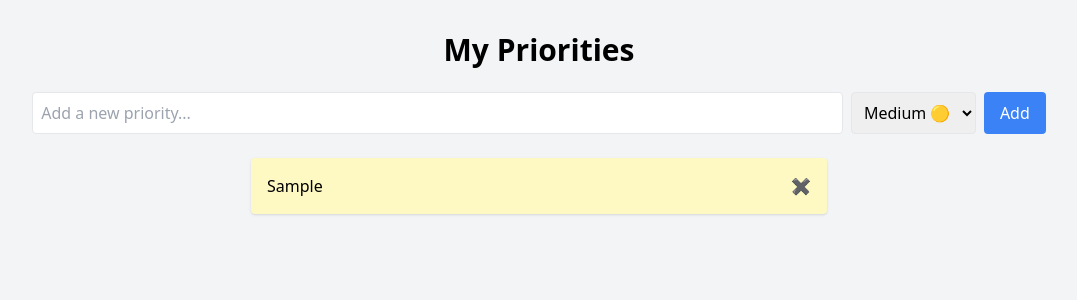
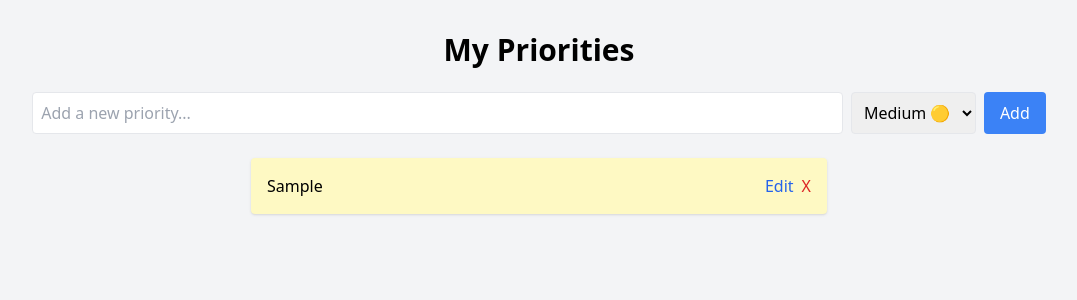
Before and after one commit to diana-lim/priorities-app, a React (Create React App) app: page / in a window 1280 px wide. Both pictures are taken after typing "Sample" into the empty fields and a click on the button "Add". Shown: the top 300 px of the page, without its empty margins (101-1178 px from the left). Built offline with nearby package versions, Linux system fonts and the light colour scheme.

Commit message:
Add inline editing and fix refresh persistence bug

```diff
--- a/src/App.js
+++ b/src/App.js
@@ -4,27 +4,21 @@ import PriorityList from './components/PriorityList';
 import { useState, useEffect } from 'react';
 
 function App() {
-  const [priorities, setPriorities] = useState([]);
+  const [priorities, setPriorities] = useState(() => {
+    try {
+      const saved = localStorage.getItem("priorities");
+      const parsed = saved ? JSON.parse(saved) : [];
+      return Array.isArray(parsed) ? parsed : [];
+    }
+    catch {
+      return [];
+    }
+  });
 
-  // Load saved priorities from LocalStorage
-  useEffect(() => {
-    const saved = localStorage.getItem("priorities");
-    if(saved) {
-      // setPriorities(JSON.parse(saved));
-      try {
-        const parsed = JSON.parse(saved);
-        if(Array.isArray(parsed)) {
-          setPriorities(parsed);
-        }
-        else {
-          console.warn("Saved priorities is not an array, ignoring.")
-        }
-      }
-      catch (error) {
-        console.warn("Failed to parse priorities from localStorage:", error);
-      }
-    }
-  }, []);
+  const [editingId, setEditingId] = useState(null);
+  const [editingText, setEditingText] = useState("");
+  const [editingLevel, setEditingLevel] = useState("");
+
 
   // Save priorities to localStorage when it changes
   useEffect(() => {
@@ -54,6 +48,18 @@ function App() {
     setPriorities(priorities.filter((p) => p.id !== id));
   };
 
+  // Save edits to a priority
+  const saveEdit = (id) => {
+    setPriorities((prev) =>
+      prev.map((p) =>
+        p.id === id ? { ...p, text: editingText, level: editingLevel } : p
+      )
+    );
+    setEditingId(null);
+    setEditingText("");
+    setEditingLevel("");
+  };
+
   return (
     <div className="min-h-screen bg-gray-100 p-8">
       <h1 className="text-3xl font-bold mb-6 text-center">My Priorities</h1>
@@ -62,6 +68,11 @@ function App() {
         priorities={priorities}
         toggleDone={toggleDone}
         removePriority={removePriority}
+        editingId={editingId}
+        editingText={editingText}
+        setEditingId={setEditingId}
+        setEditingText={setEditingText}
+        saveEdit={saveEdit}
       />
     </div>
   );
--- a/src/components/PriorityList.js
+++ b/src/components/PriorityList.js
@@ -1,26 +1,57 @@
 import React from "react";
 
-function PriorityList({ priorities, toggleDone, removePriority }) {
+function PriorityList({
+    priorities,
+    toggleDone,
+    removePriority,
+    editingId,
+    editingText,
+    editingLevel,
+    setEditingId,
+    setEditingText,
+    setEditingLevel,
+    saveEdit
+}) {
   // Sort by priority: high > medium > low
   const priorityOrder = { highest: 1, high: 2, medium: 3, low: 4, lowest: 5 };
   const sorted = [...priorities].sort(
     (a, b) => priorityOrder[a.level] - priorityOrder[b.level]
   );
 
+  // Background colors
+  const bgColor = {
+    highest: "bg-rose-100",
+    high: "bg-red-100",
+    medium: "bg-yellow-100",
+    low: "bg-green-100",
+    lowest: "bg-gray-100",
+  };
+
   return (
     <div className="max-w-xl mx-auto space-y-3">
       {sorted.map((p) => (
         <div
         key={p.id}
-          className={`p-4 rounded shadow flex justify-between items-center ${
-            p.level === "high"
-              ? "bg-red-100"
-              : p.level === "medium"
-              ? "bg-yellow-100"
-              : "bg-green-100"
-          }`}
+        className={`p-4 rounded shadow flex justify-between items-center ${bgColor[p.level]}`}
         >
+          {editingId === p.id ? (
+            // Edit mode
+            <input
+              type="text"
+              value={editingText}
+              onChange={(e) => setEditingText(e.target.value)}
+              onBlur={() => saveEdit(p.id)}
+              onKeyDown={(e) => e.key === "Enter" && saveEdit(p.id)}
+              className="flex-1 px-2 py-1 border rounded focus:outline-none focus:ring-2 focus:ring-slate-200"
+              autoFocus
+            />
+          ) : (
+            // Display mode
             <div
+              onDoubleClick={() => {
+                setEditingId(p.id);
+                setEditingText(p.text);
+              }}
               onClick={() => toggleDone(p.id)}
               className={`flex-1 cursor-pointer ${
                 p.done ? "line-through text-gray-500" : ""
@@ -28,12 +59,47 @@ function PriorityList({ priorities, toggleDone, removePriority }) {
             >
               {p.text}
             </div>
+          )}
+
+            <div className="flex gap-2 ml-2">
+                {editingId === p.id ? (
+                    <>
+                    <button
+                        onClick={() => saveEdit(p.id)}
+                        className="text-green-600"
+                    >
+                        Save
+                    </button>
+                    <button
+                        onClick={() => {
+                        setEditingId(null);
+                        setEditingText("");
+                        }}
+                        className="text-gray-500"
+                    >
+                        Cancel
+                    </button>
+                    </>
+                ) : (
+                    <>
+                    <button
+                        onClick={() => {
+                        setEditingId(p.id);
+                        setEditingText(p.text);
+                        }}
+                        className="text-blue-600"
+                    >
+                        Edit
+                    </button>
                     <button
                         onClick={() => removePriority(p.id)}
-            className="text-red-500 font-bold ml-3"
+                        className="text-red-600"
                     >
-            ✖
+                        X
                     </button>
+                    </>
+                )}
+            </div>
         </div>
       ))}
       {sorted.length === 0 && (
```
Lines whose indentation alone changed are shown as unchanged.
